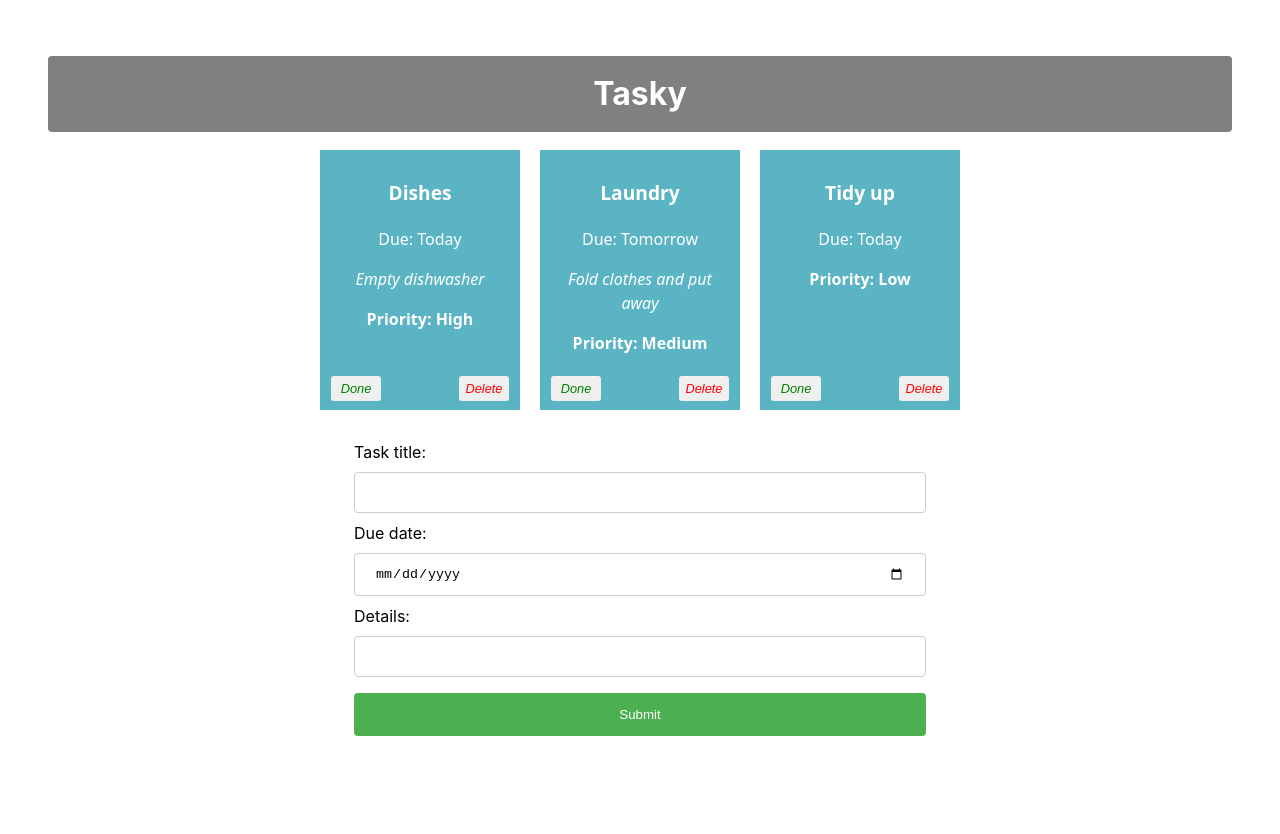
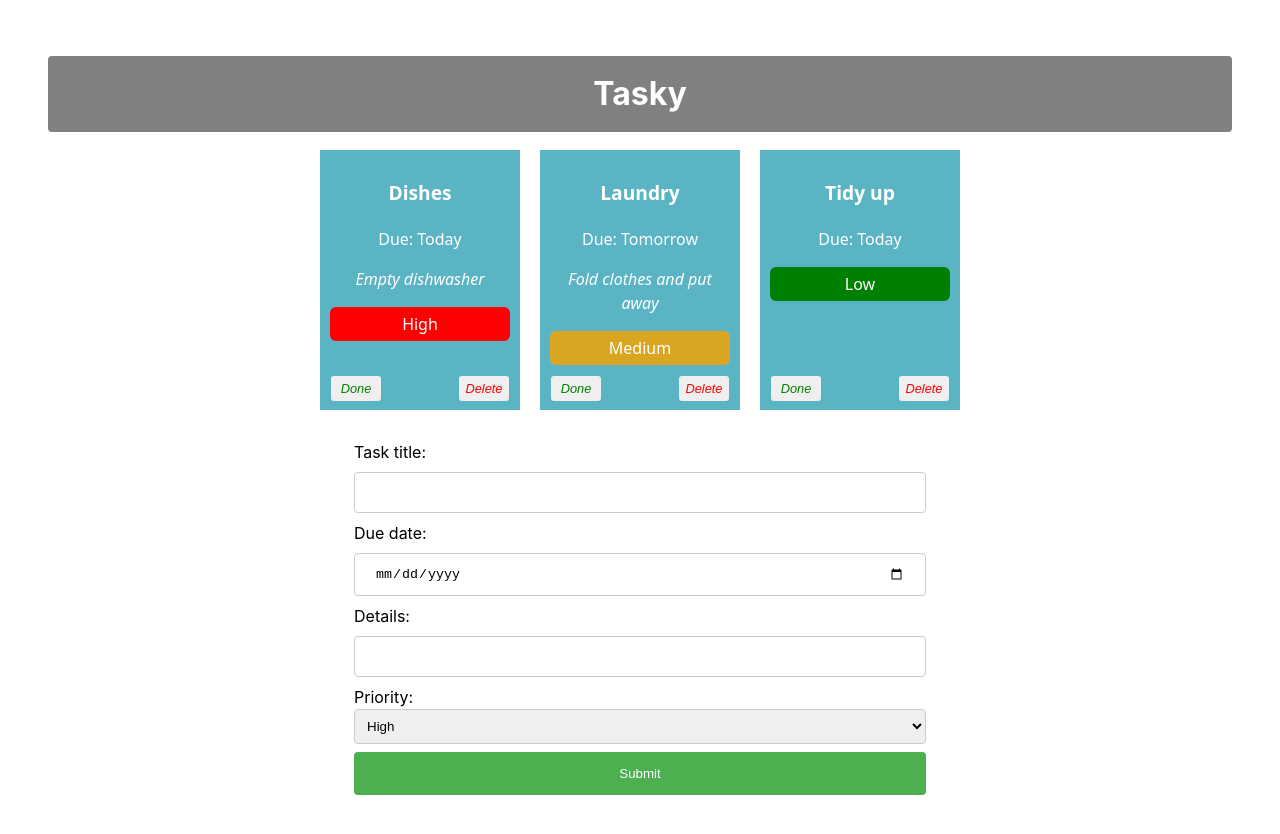
Before and after one commit to Kovalenko-Vitalii/react-basics-lab, a React (Vite) app in the folder tasky/: page / in a window 1280 px wide. Shown: the top 834 px of the page. Before the commit the page ends 812 px from the top, so only its background shows below. Built offline with nearby package versions, Linux system fonts and the light colour scheme.

Commit message:
Finished all exercises for Lab02

```diff
--- a/tasky/src/App.css
+++ b/tasky/src/App.css
@@ -103,3 +103,11 @@
   width: 50%;
   margin: auto;
 }
+
+select {
+  width: 100%;
+  padding: 8px;
+  border-radius: 4px;
+  border: 1px solid #ccc;
+  box-sizing: border-box;
+}
--- a/tasky/src/App.jsx
+++ b/tasky/src/App.jsx
@@ -32,7 +32,8 @@
     const [ formState, setFormState ] = useState({
       title: "",
       description: "",
-      deadline: ""
+      deadline: "",
+      priority: "",
     });
 
     const formChangeHandler = (event) => {
@@ -47,6 +48,9 @@
             break;
         case "deadline":
             form.deadline = event.target.value;
+            break;
+        case "priority":
+            form.priority = event.target.value;
             break;
         default:
             form = formState;
--- a/tasky/src/components/Form.jsx
+++ b/tasky/src/components/Form.jsx
@@ -18,6 +18,15 @@
             Details:
             <input type="text" name="description" onChange={(event) => props.change(event)} />
         </label>
+        <label>
+            Priority:
+            <select name="priority" onChange={(event) => props.change(event)}>
+                <option value="High">High</option>
+                <option value="Medium">Medium</option>
+                <option value="Low">Low</option>
+            </select>
+        </label>
+
 
         <input type="submit" value="Submit" />
         </form>
--- a/tasky/src/components/Task.jsx
+++ b/tasky/src/components/Task.jsx
@@ -1,13 +1,21 @@
 import React from 'react';
 
 const Task = (props) => {
+    let priorityStyle = {};
+    if (props.priority === "High") {
+        priorityStyle = { backgroundColor: "red", color: "white", padding: "5px 10px", borderRadius: "6px" };
+    } else if (props.priority === "Medium") {
+        priorityStyle = { backgroundColor: "goldenrod", color: "white", padding: "5px 10px", borderRadius: "6px" };
+    } else if (props.priority === "Low") {
+        priorityStyle = { backgroundColor: "green", color: "white", padding: "5px 10px", borderRadius: "6px" };
+    }
 
     return (
           <div className="card" style={{backgroundColor: props.done ? 'lightgrey' : '#5bb4c4'}}>
             <p className="title">{props.title}</p>
             <p> Due: {props.deadline}</p>
             <p className="description">{props.description}</p>
-            <p className="priority"> Priority: {props.priority}</p>
+            <p style={priorityStyle}>{props.priority}</p>
             <button className='doneButton' onClick={props.markDone}>Done</button>
             <button className='deleteButton' onClick={props.deleteTask}>Delete</button>
         </div>
```
